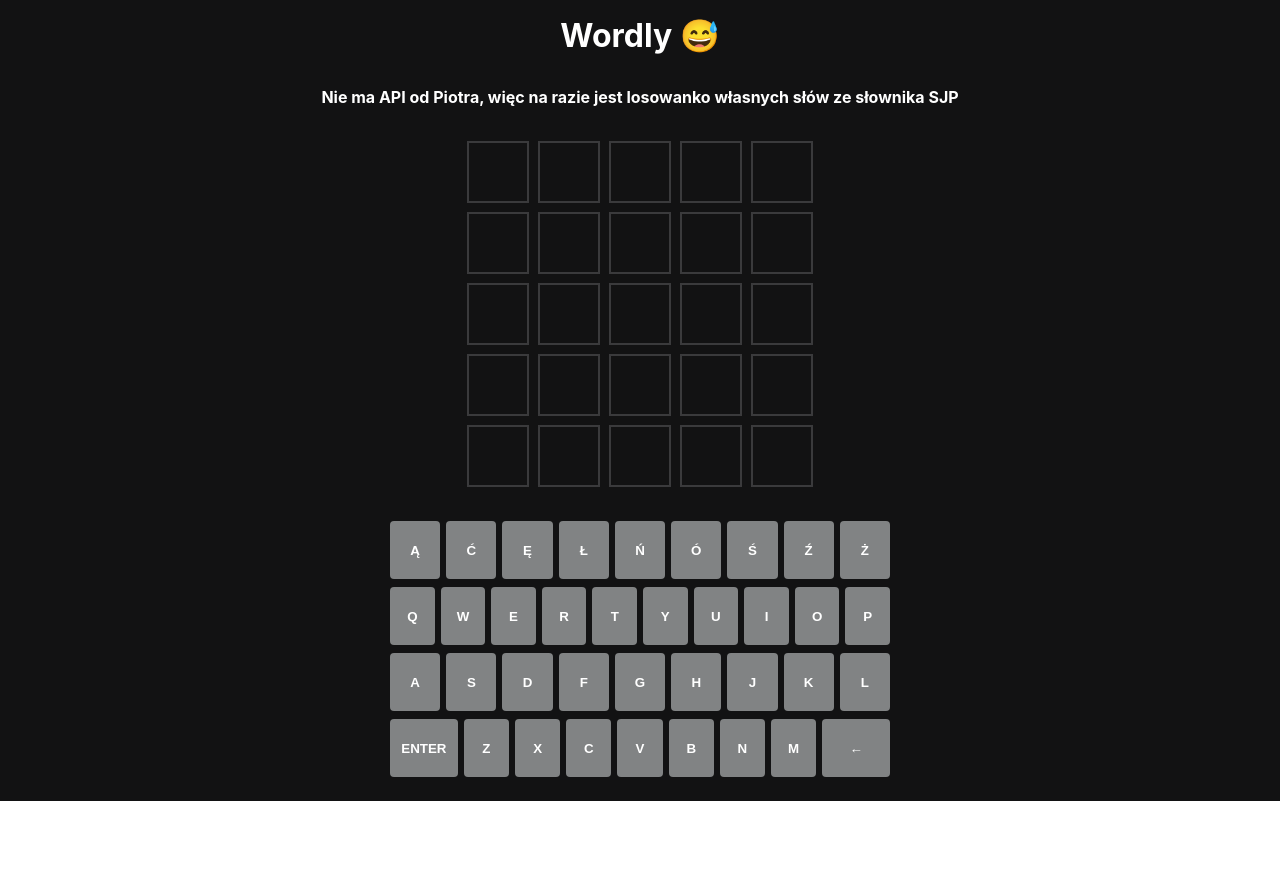
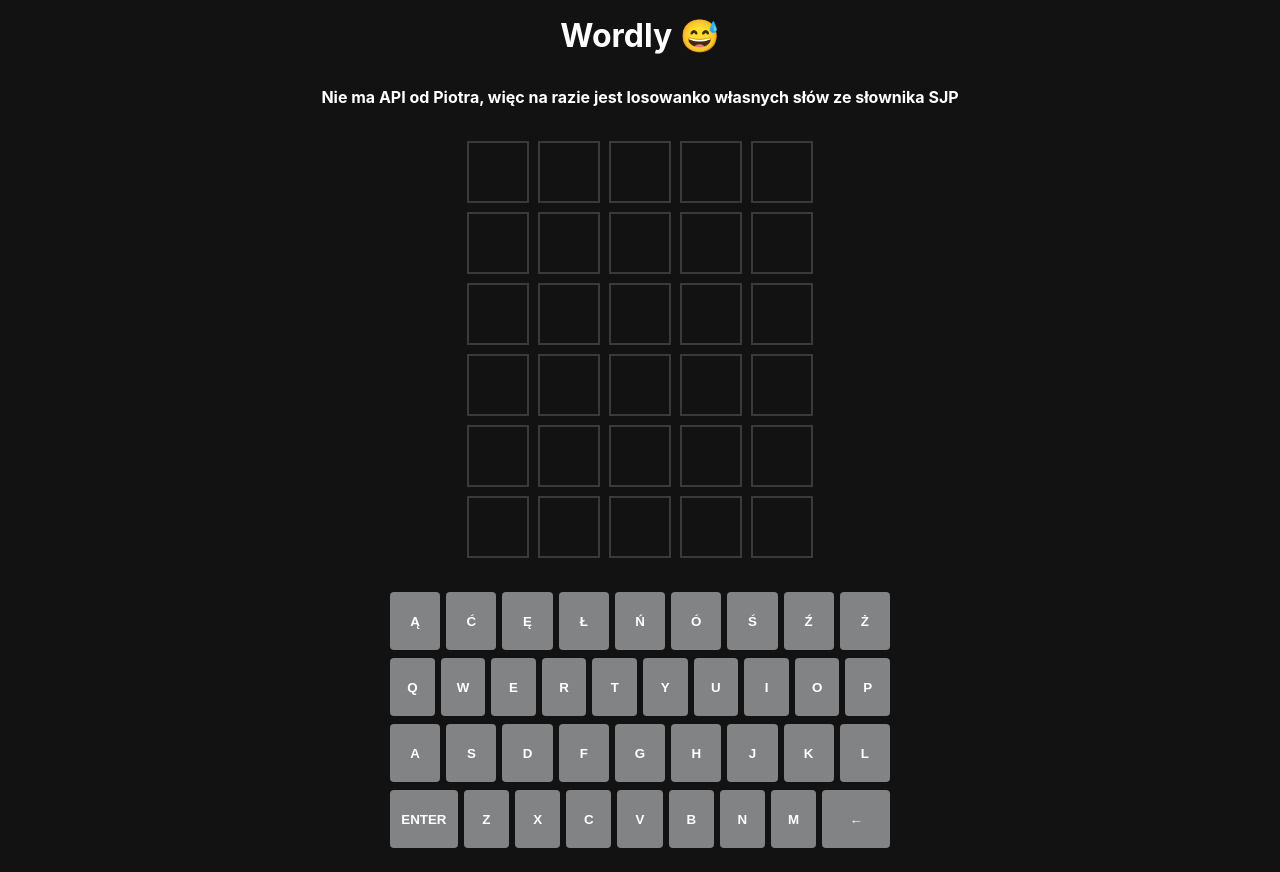
Before and after one commit to bthink/polishWordle, a React (Vite) app: page / in a window 1280 px wide. Before the commit the page ends 801 px from the top, so only its background shows below. Built offline with nearby package versions, Linux system fonts and the light colour scheme.

Commit message:
style: uses some styles

```diff
--- a/src/components/GameBoard.tsx
+++ b/src/components/GameBoard.tsx
@@ -10,7 +10,7 @@ interface Props {
 }
 
 const GameBoard = ({ gameState, onInvalidWord }: Props) => {
-  const rows = Array(5).fill(null)
+  const rows = Array(6).fill(null)
 
   const getTileStatus = (rowIndex: number, colIndex: number): string => {
     if (rowIndex >= gameState.guesses.length) return ''
```
